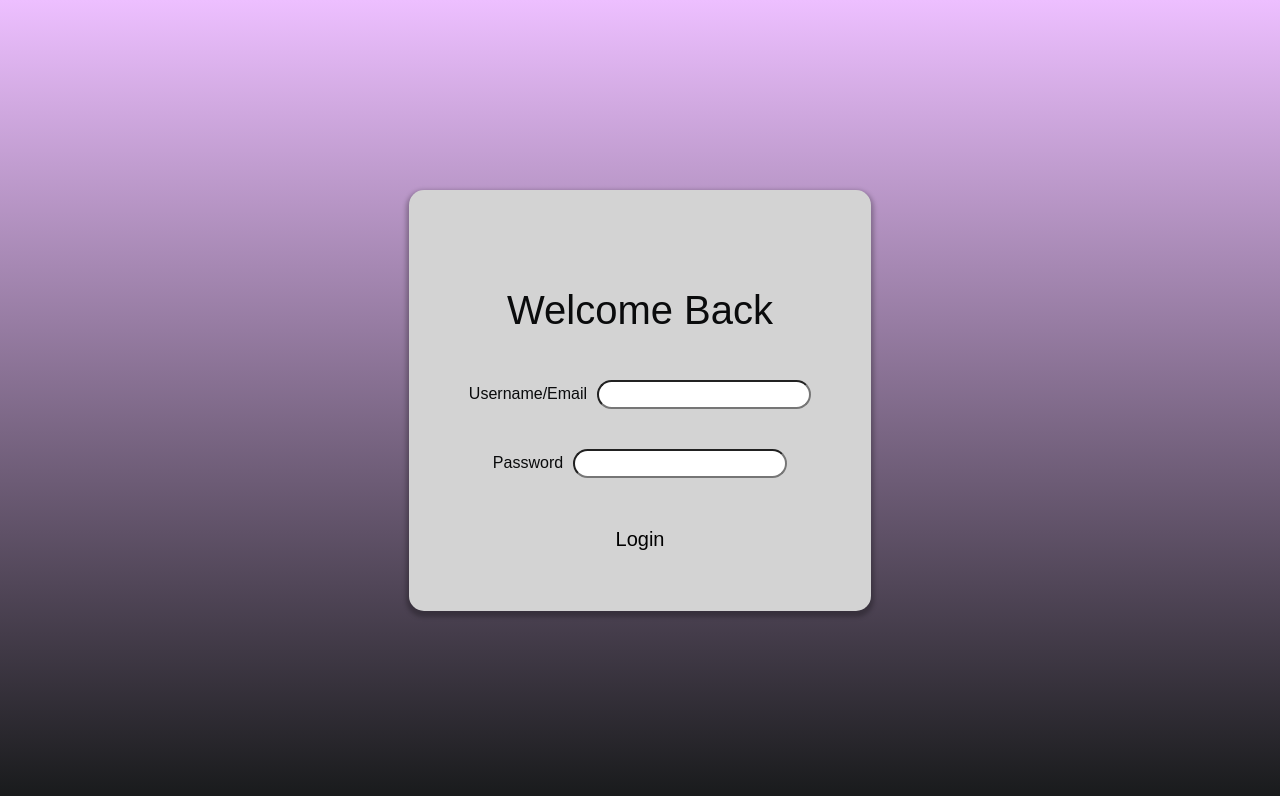
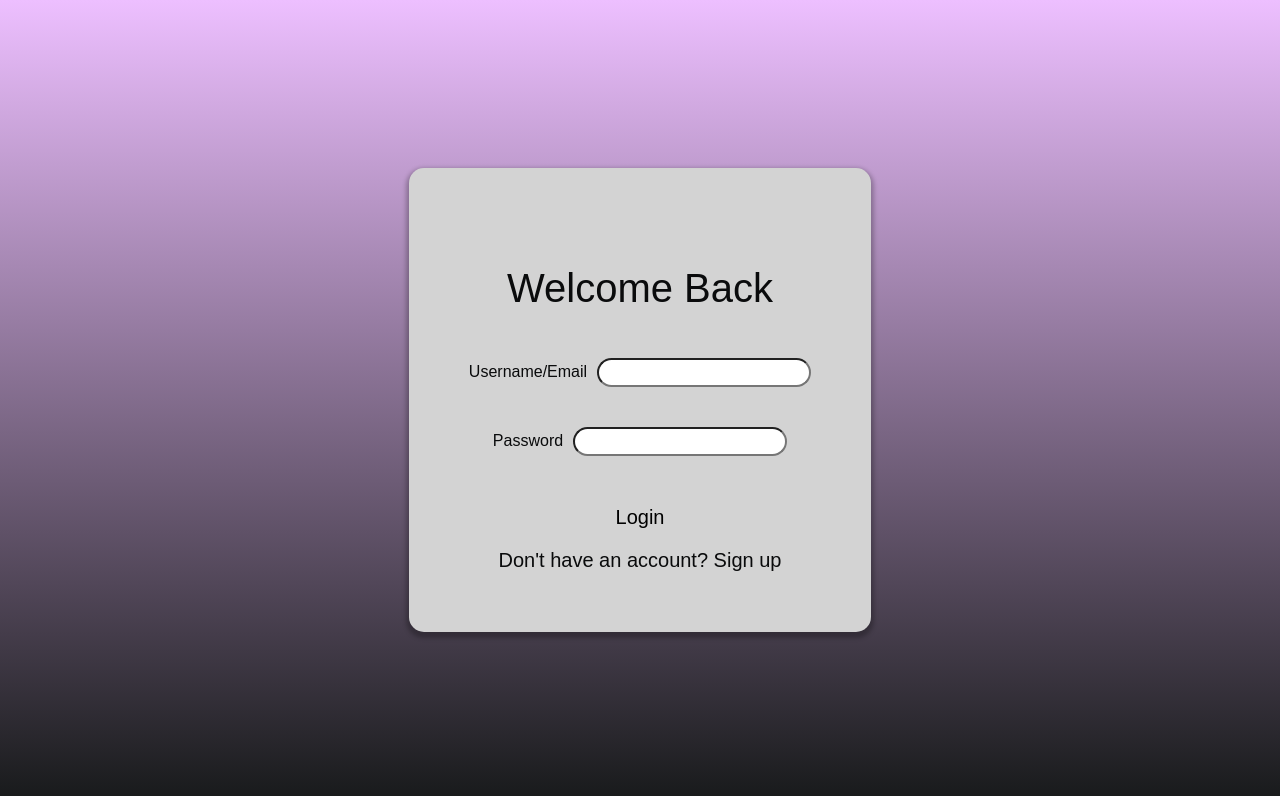
Before and after one commit to anvitha-sm/Momentum, a React (Vite) app in the folder frontend/: page /login in a window 1280 px wide. Shown: the top 796 px of the page. Built offline with nearby package versions, Linux system fonts and the light colour scheme.

Commit message:
Login to Sign Up
Added a button that redirects from login page to sign up page.

```diff
--- a/frontend/src/Account/Login.jsx
+++ b/frontend/src/Account/Login.jsx
@@ -54,9 +54,17 @@ export default function Login() {
               className="input"
             />
           </div>
-          <button onClick={login} className="button">
-            Login
-          </button>
+          <div style={{ display: "flex", flexDirection: "column" }}>
+            <button onClick={login} className="button">
+              Login
+            </button>
+            <button
+              onClick={() => navigate("/signup")}
+              className="button mainFont"
+            >
+              Don&apos;t have an account? Sign up
+            </button>
+          </div>
         </div>
       </div>
       <div
```
